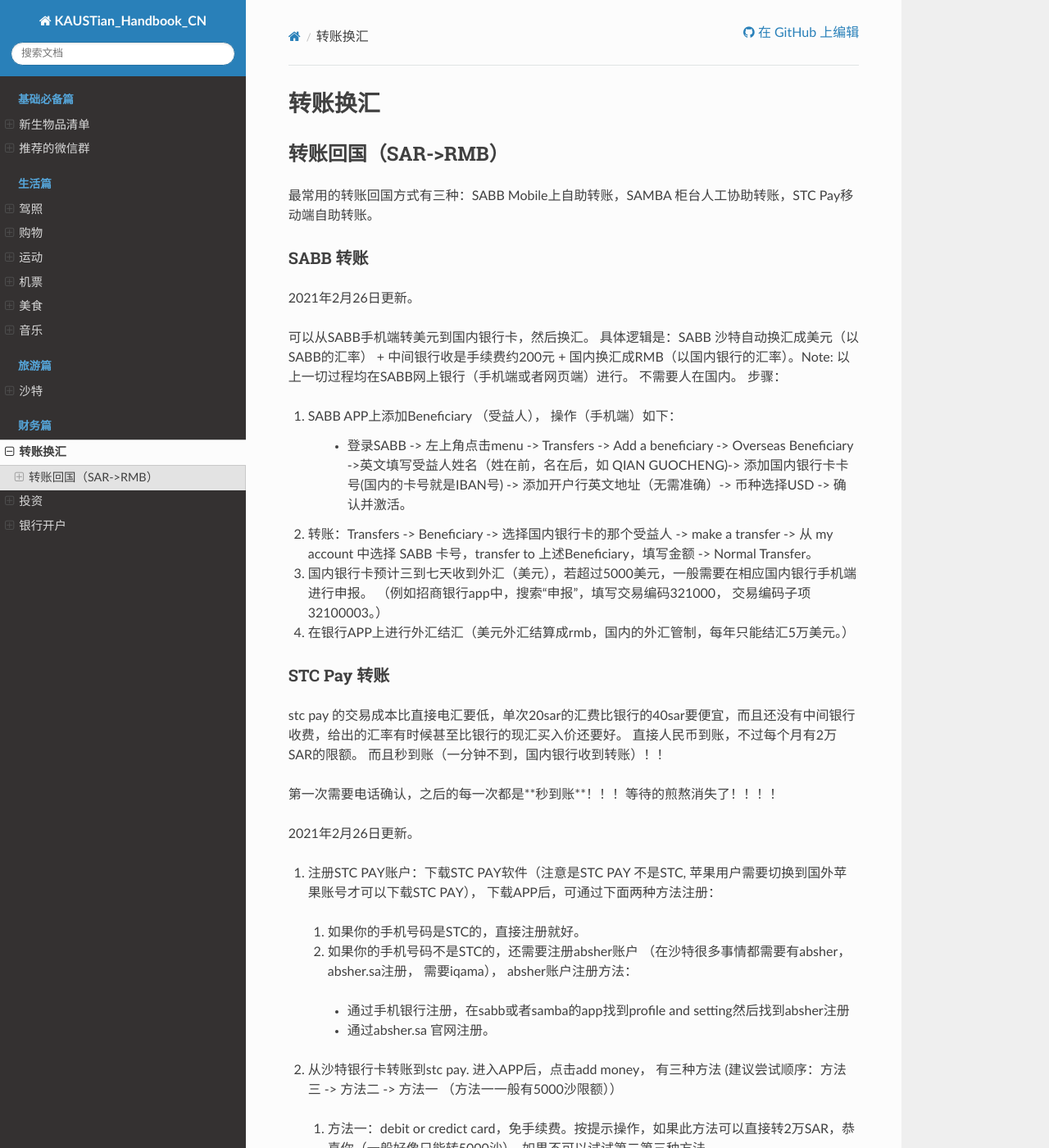
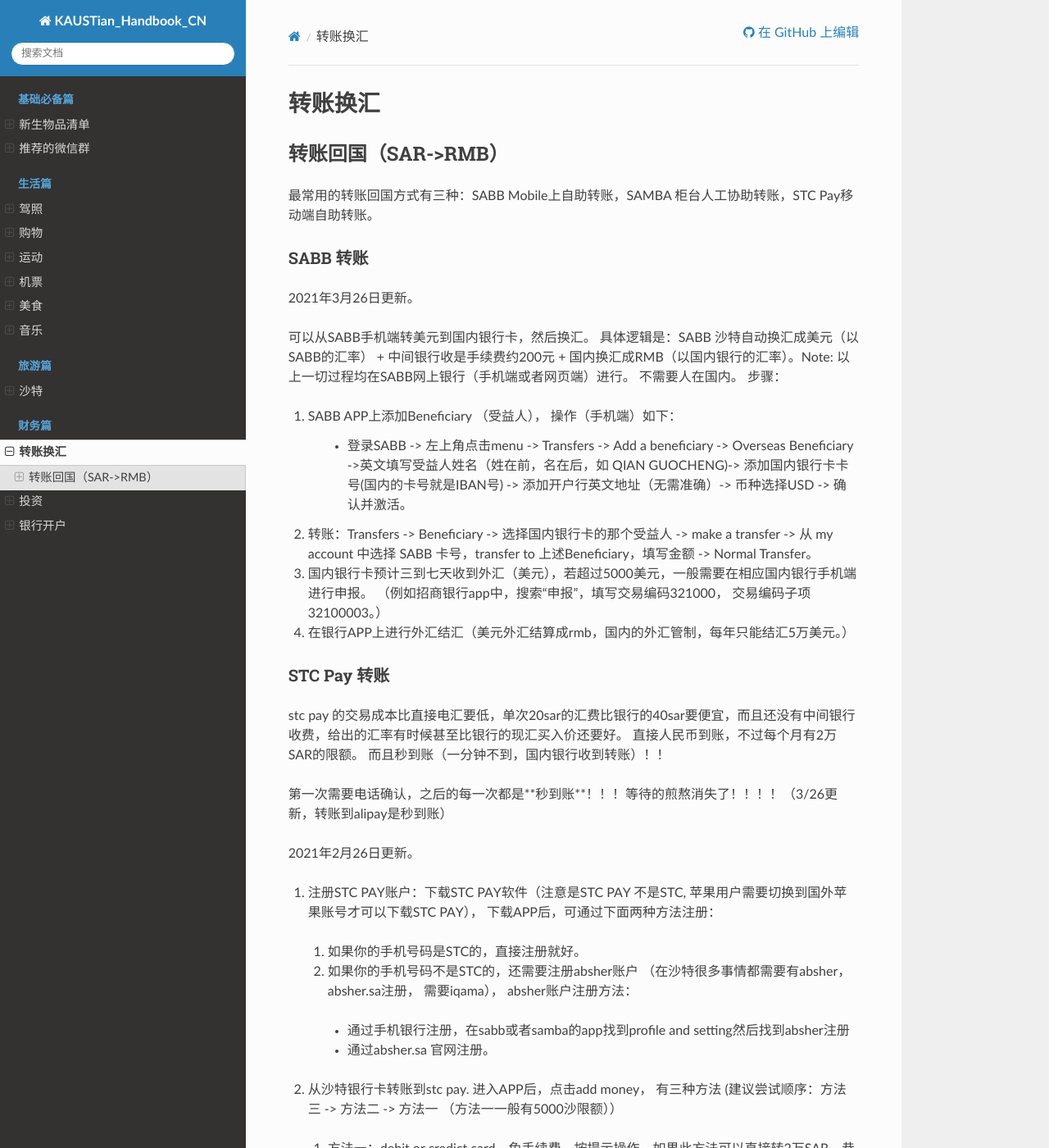
Before and after one commit to guochengqian/KAUSTian_Handbook_CN, a Sphinx documentation site: the page built from docs/content/finance/transfer.rst, in a window 1280 px wide and 1400 px high. Shown: the whole window at 82% size. Built offline with Sphinx 7.4.7 and the Read the Docs theme 2.0.0, drawn with Linux system fonts in a browser that asks for light colours; some of the changed text lies outside the part shown.

Commit message:
Update transfer.rst
今天试了一下，发现从stc转账到支付宝，不需要手续费了

```diff
--- a/docs/content/finance/transfer.rst
+++ b/docs/content/finance/transfer.rst
@@ -18,7 +18,7 @@
 .. _sabbtrans:
 SABB 转账
 ^^^^^^^^^
-2021年2月26日更新。
+2021年3月26日更新。
 
 可以从SABB手机端转美元到国内银行卡，然后换汇。 具体逻辑是：SABB 沙特自动换汇成美元（以SABB的汇率） + 中间银行收是手续费约200元 + 国内换汇成RMB（以国内银行的汇率）。Note: 以上一切过程均在SABB网上银行（手机端或者网页端）进行。 不需要人在国内。
 步骤：
@@ -38,7 +38,7 @@
 ^^^^^^^^^^^^^^^
 stc pay 的交易成本比直接电汇要低，单次20sar的汇费比银行的40sar要便宜，而且还没有中间银行收费，给出的汇率有时候甚至比银行的现汇买入价还要好。 直接人民币到账，不过每个月有2万SAR的限额。 而且秒到账（一分钟不到，国内银行收到转账）！！
 
-第一次需要电话确认，之后的每一次都是**秒到账**！！！等待的煎熬消失了！！！！
+第一次需要电话确认，之后的每一次都是**秒到账**！！！等待的煎熬消失了！！！！（3/26更新，转账到alipay是秒到账）
 
 2021年2月26日更新。
 
@@ -65,7 +65,7 @@
 3. 转账到支付宝绑定银行卡：
 
   在STC PAY（APP）选择international transfer -> add new receiver -> 填写个人信息（transfer to a mobile wallet） ->  **如果是第一次使用，记得填promotion code ISQE4R 或者KIKJSJ喔，会返现。随机选择，第二次使用就不需要填了，没有返现啦** -> 操作进行转账 -> 在stc pay 确认之后，支付宝会收到 “闪速收款” 小程序的信息 -> 选择好支付宝收款的银行卡，一路确认即可。
-  **手续费大概在30人民币左右**
+  **手续费大概在30人民币左右**（3/26更新，没收手续费）
 =======
 3. 转好钱之后， 在STC PAY选择international transfer -> 可以选择转账到银行卡或者转账到电子钱包（支付宝)，填写好资料，就可以转账啦-> make a transfer -> **如果是第一次使用，记得填promotion code ISQE4R 或者KIKJSJ喔，会返现。换着用** -> 可保存MTCN码 （西联的转账交易码）
 >>>>>>> upstream/main
```
